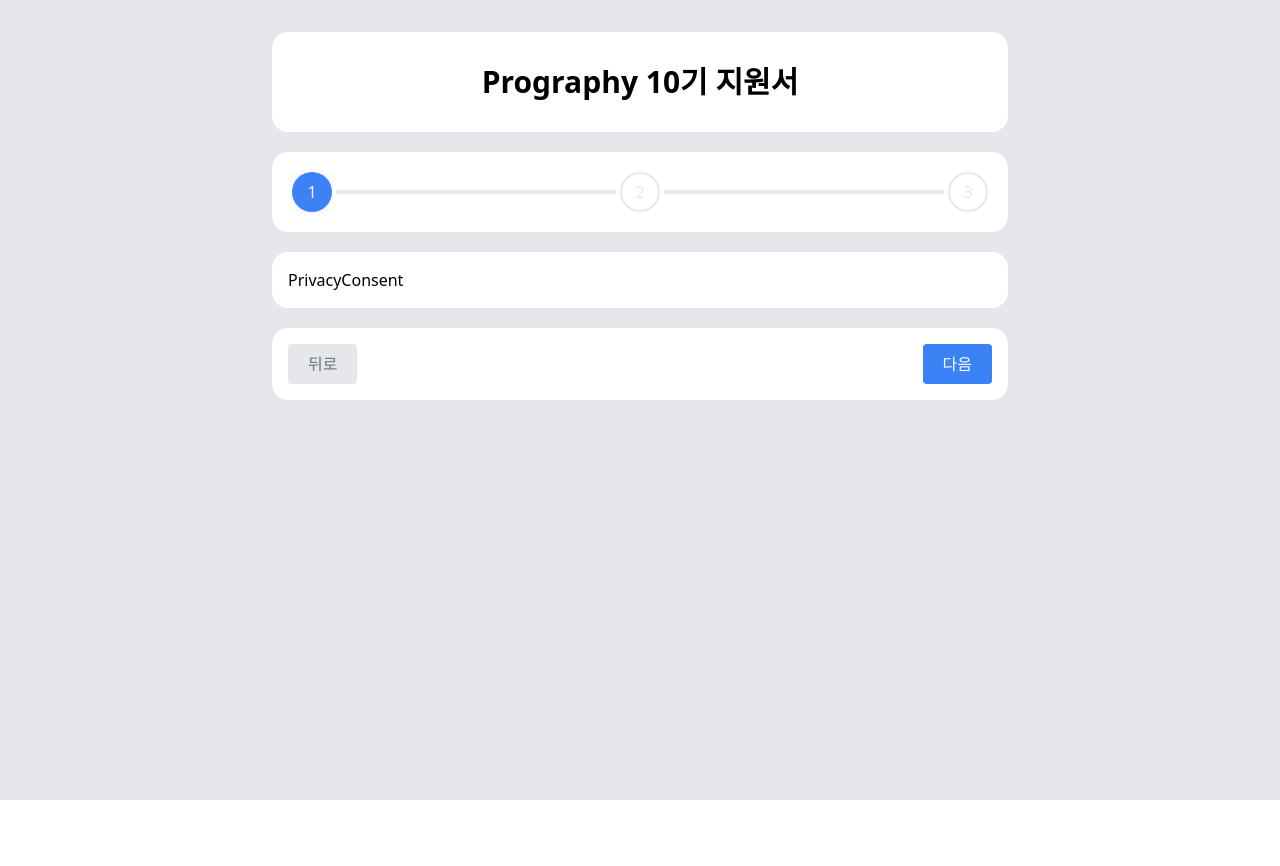
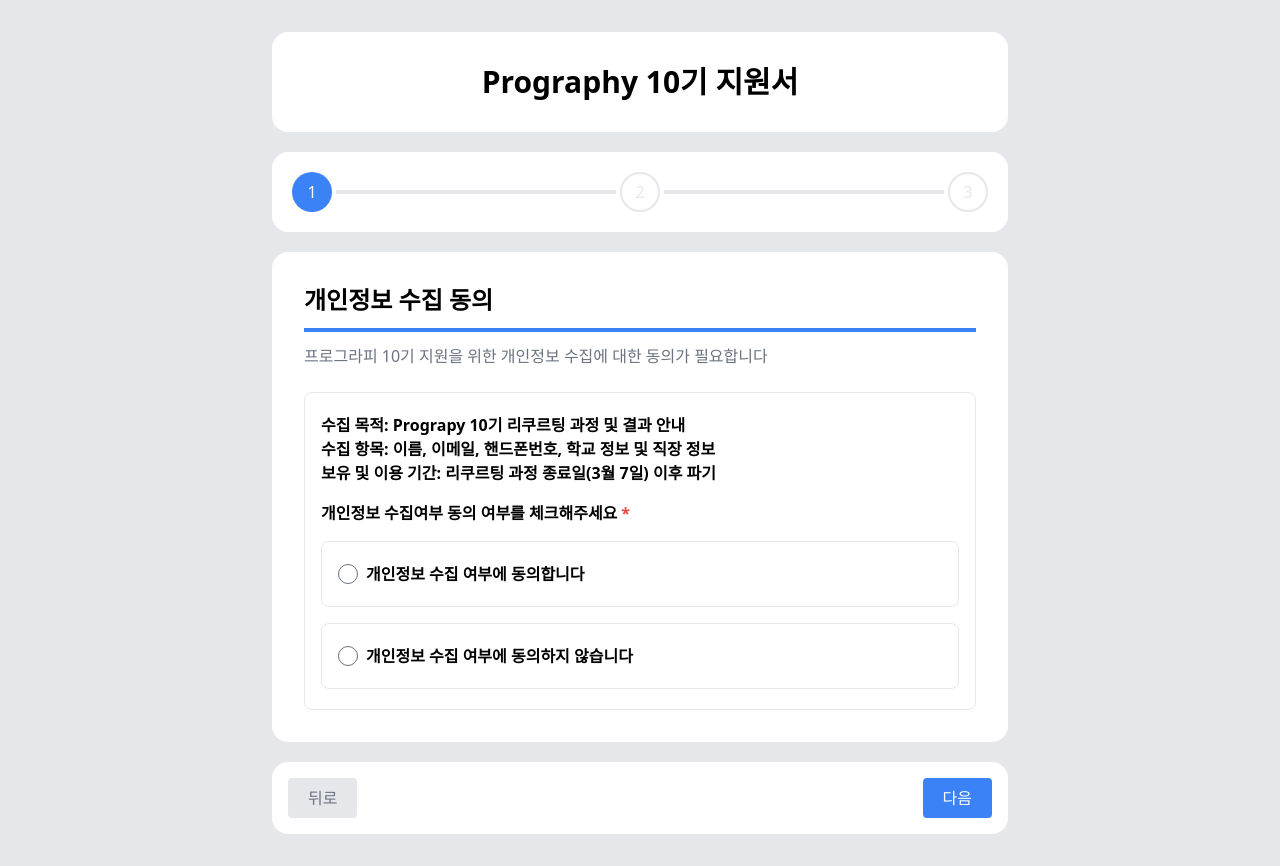
Before and after one commit to NYeonK/prography-10th-frontend, a React (Vite) app: page /apply/consent in a window 1280 px wide. Before the commit the page ends 800 px from the top, so only its background shows below. Built offline with nearby package versions, Linux system fonts and the light colour scheme; the HTML template or start-up script is replaced by a standard one.

Commit message:
[ feat ] PrivacyConsent component UI 구현

```diff
--- a/src/components/ApplyPage/PrivacyConsent.tsx
+++ b/src/components/ApplyPage/PrivacyConsent.tsx
@@ -1,5 +1,58 @@
+import clsx from "clsx";
+import { useState } from "react";
+
 const PrivacyConsent = () => {
-  return <div>PrivacyConsent</div>;
+  const [isAgreed, setIsAgreed] = useState<boolean | null>(null);
+
+  return (
+    <div className="flex flex-col gap-4 py-5 px-4 border border-gray-200 font-semibold rounded-lg">
+      <p>
+        수집 목적: Prograpy 10기 리쿠르팅 과정 및 결과 안내
+        <br />
+        수집 항목: 이름, 이메일, 핸드폰번호, 학교 정보 및 직장 정보
+        <br />
+        보유 및 이용 기간: 리쿠르팅 과정 종료일(3월 7일) 이후 파기
+      </p>
+      <p>
+        개인정보 수집여부 동의 여부를 체크해주세요
+        <span className="pl-1 text-red-500">*</span>
+      </p>
+      <div className="flex flex-col gap-4">
+        <div
+          onClick={() => setIsAgreed(isAgreed === true ? null : true)}
+          className="flex items-center gap-2 py-5 px-4 border border-gray-200 rounded-lg cursor-pointer"
+        >
+          <div
+            className={clsx(
+              "w-5 h-5 flex items-center justify-center rounded-full border",
+              isAgreed === true ? "border-blue-500" : "border-gray-500"
+            )}
+          >
+            {isAgreed === true && (
+              <div className="w-3 h-3 rounded-full bg-blue-500" />
+            )}
+          </div>
+          <span>개인정보 수집 여부에 동의합니다</span>
+        </div>
+        <div
+          onClick={() => setIsAgreed(isAgreed === false ? null : false)}
+          className="flex items-center gap-2 py-5 px-4 border border-gray-200 rounded-lg cursor-pointer"
+        >
+          <div
+            className={clsx(
+              "w-5 h-5 flex items-center justify-center rounded-full border",
+              isAgreed === false ? "border-blue-500" : "border-gray-500"
+            )}
+          >
+            {isAgreed === false && (
+              <div className="w-3 h-3 rounded-full bg-blue-500" />
+            )}
+          </div>
+          <span>개인정보 수집 여부에 동의하지 않습니다</span>
+        </div>
+      </div>
+    </div>
+  );
 };
 
 export default PrivacyConsent;
--- a/src/components/ApplyPage/index.tsx
+++ b/src/components/ApplyPage/index.tsx
@@ -2,9 +2,25 @@
 import { Link, Outlet, useLocation } from "react-router-dom";
 
 const APPLY_STEPS = [
-  { id: 1, path: "/apply/consent" },
-  { id: 2, path: "/apply/info" },
-  { id: 3, path: "/apply/job" },
+  {
+    id: 1,
+    path: "/apply/consent",
+    title: "개인정보 수집 동의",
+    content:
+      "프로그라피 10기 지원을 위한 개인정보 수집에 대한 동의가 필요합니다",
+  },
+  {
+    id: 2,
+    path: "/apply/info",
+    title: "기본 정보",
+    content: "연락 가능한 정보를 입력해주세요",
+  },
+  {
+    id: 3,
+    path: "/apply/job",
+    title: "지원 정보",
+    content: "지원하고자 하는 분야를 선택해주세요",
+  },
 ] as const;
 
 const ApplyPage = () => {
@@ -52,7 +68,17 @@
         </div>
       </div>
 
-      <article className="flex flex-1 p-4 bg-white rounded-2xl">
+      <article className="flex flex-col flex-1 gap-6 p-8 bg-white rounded-2xl">
+        <div className="flex flex-col gap-3">
+          <div className="font-semibold text-2xl">
+            {APPLY_STEPS[currentStep - 1].title}
+          </div>
+          <div className="inset-y-0 h-1 bg-blue-500" />
+          <p className="text-gray-500">
+            {APPLY_STEPS[currentStep - 1].content}
+          </p>
+        </div>
+
         <Outlet />
       </article>
 
```
